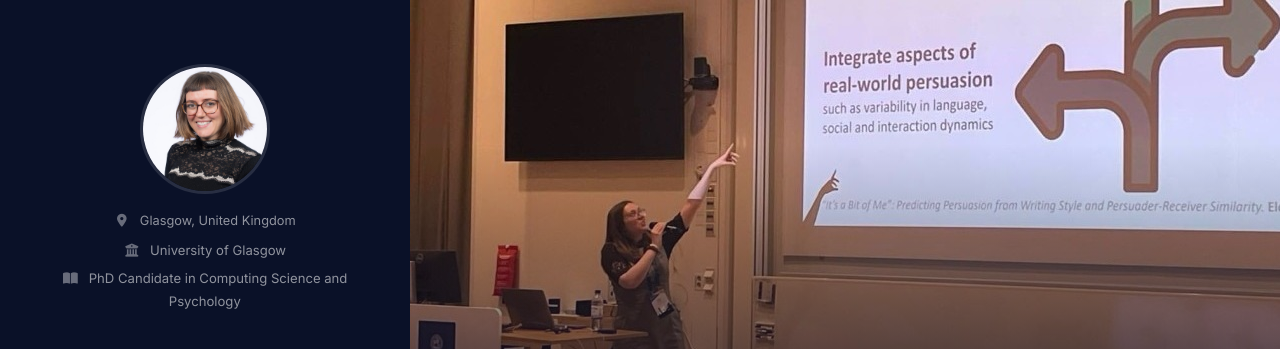
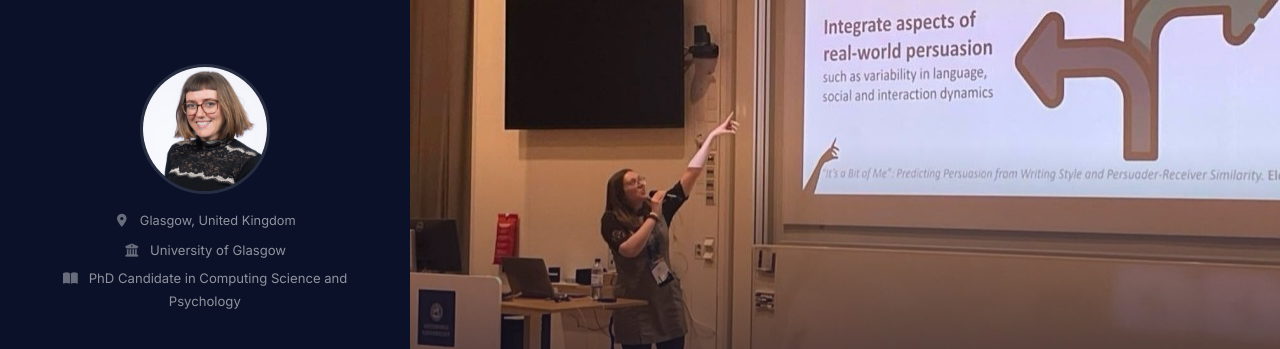
Before and after one commit to ElenaMinucci/elenaminucci.github.io, a plain HTML site: page index.html in a window 1280 px wide. Shown: the top 349 px of the page. Drawn offline with Linux system fonts and the light colour scheme.

Commit message:
Anchor hero image at chest level (object-position left 42%)
Co-Authored-By: Claude Sonnet 4.6 <noreply@anthropic.com>

```diff
--- a/style.css
+++ b/style.css
@@ -288,12 +288,14 @@ h1, h2, h3 { line-height: 1.25; }
   position: relative;
   width: 100%;
   overflow: hidden;
-  max-height: 480px;
+  height: 480px;
 }
 
 .about-hero-img img {
   width: 100%;
-  height: auto;
+  height: 100%;
+  object-fit: cover;
+  object-position: left 42%;
   display: block;
 }
 
```
